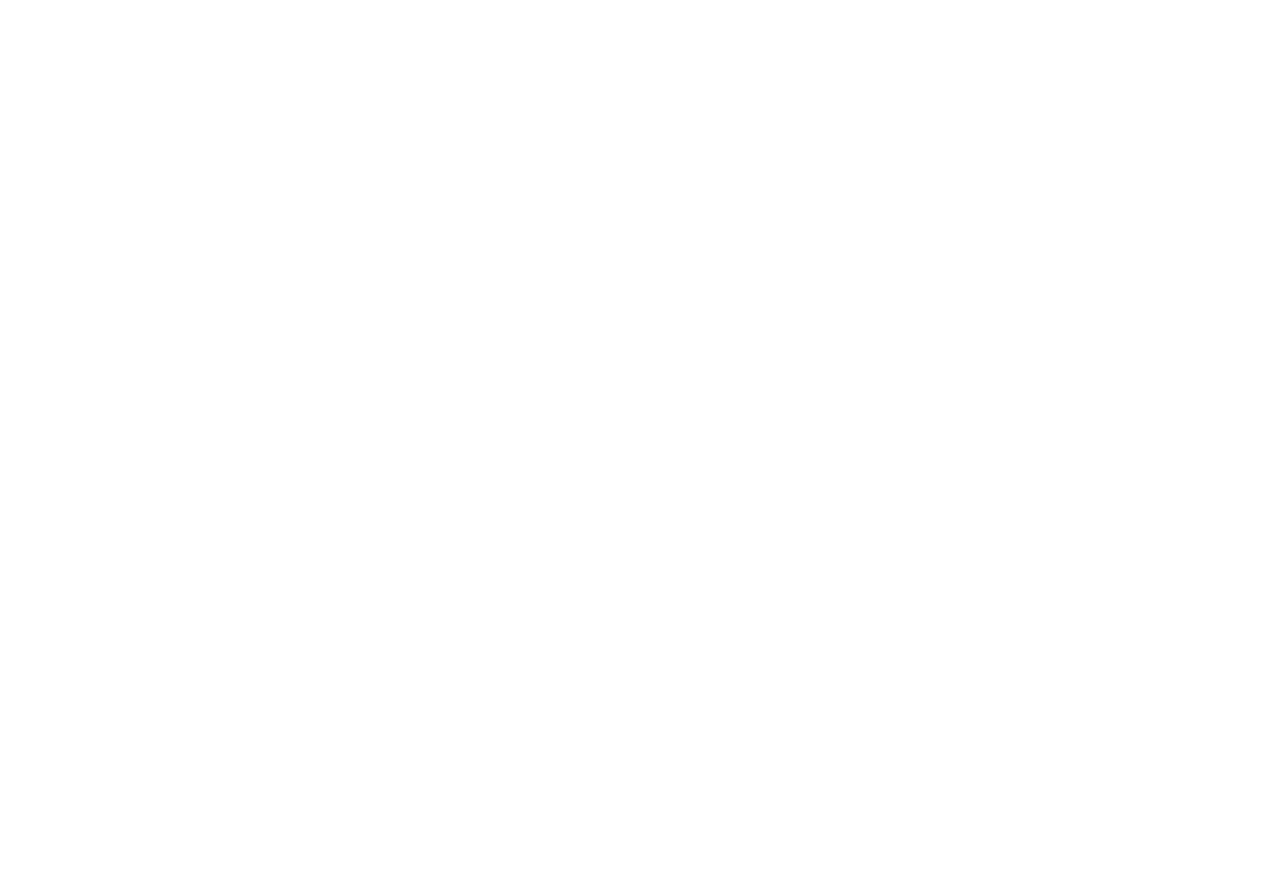
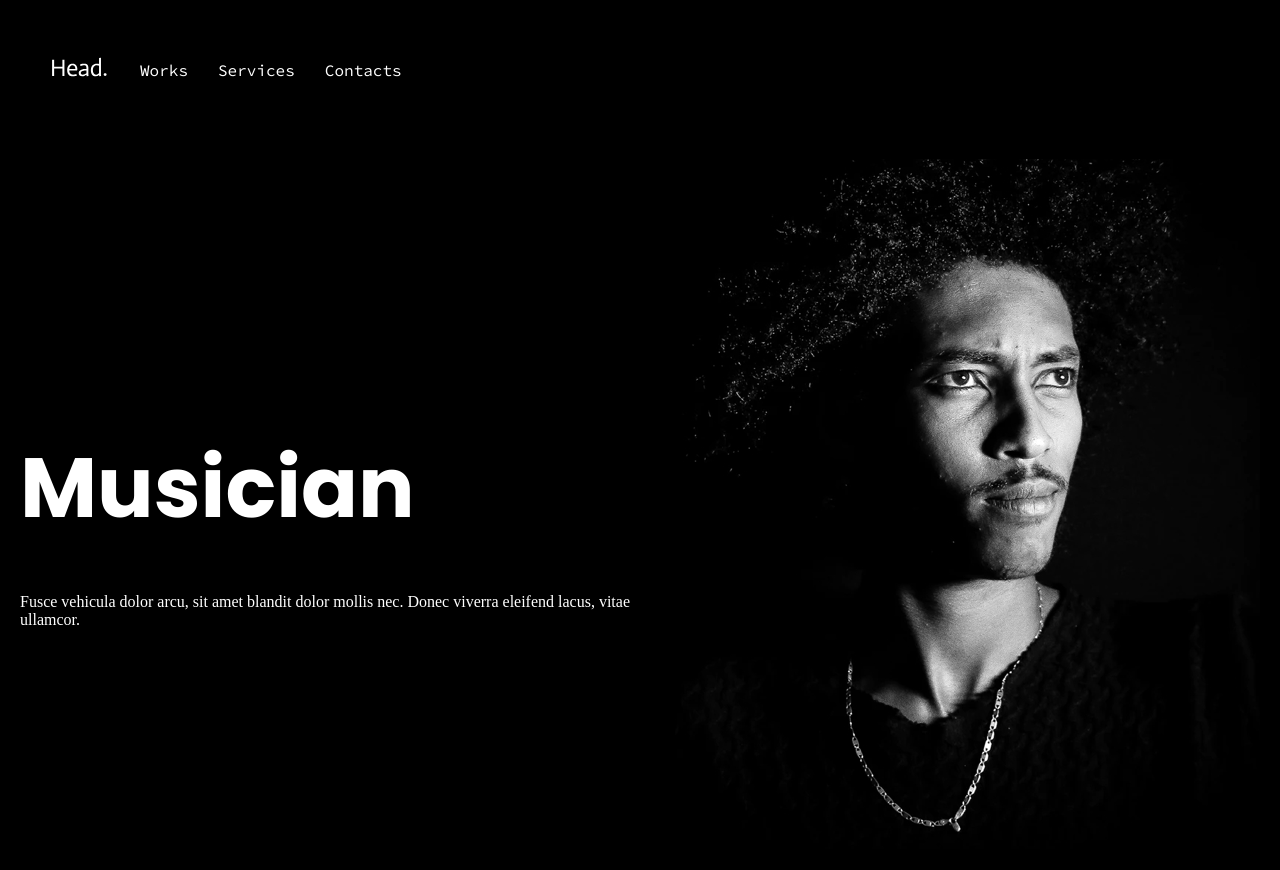
Before and after one commit to LoDeveloper/responsive-design, a plain HTML site: page index.html in a window 1280 px wide. Before the commit the page ends 800 px from the top, so only its background shows below. Drawn offline with Linux system fonts and the light colour scheme.

Commit message:
html and css structure

```diff
--- a/index.html
+++ b/index.html
@@ -3,9 +3,40 @@
 <head>
     <meta charset="UTF-8">
     <meta name="viewport" content="width=device-width, initial-scale=1.0">
+    <link rel="preconnect" href="https://fonts.googleapis.com">
+    <link rel="preconnect" href="https://fonts.gstatic.com" crossorigin>
+    <link href="https://fonts.googleapis.com/css2?family=Poppins:ital,wght@0,100;0,200;0,300;0,400;0,500;0,600;0,700;0,800;0,900;1,100;1,200;1,300;1,400;1,500;1,600;1,700;1,800;1,900&family=Source+Code+Pro:ital,wght@0,200..900;1,200..900&display=swap" rel="stylesheet">
+    <link rel="stylesheet" href="styles/reset.css" media="screen">
+    <link rel="stylesheet" type="text/css" href="styles/index.css">
     <title>Responsive Design</title>
 </head>
 <body>
+    <header>
+        <nav class="topnav">
+            <div class="logo">
+                <img src="images/Logo (1).svg" alt="logo">
+            </div>
+            <ul class="nav-links">
+                <li><a href="#works">Works</a></li>
+                <li><a href="#services">Services</a></li>
+                <li><a href="#contacts">Contacts</a></li>
+            </ul>
+        </nav>
+    </header>
 
+    <main>
+        <section class="hero-section">
+            <div>
+                <h1>Musician</h1>
+                <p>Fusce vehicula dolor arcu, sit amet blandit dolor mollis nec.
+                    Donec viverra eleifend lacus, vitae ullamcor.
+                </p>
+            </div>
+            <div>
+                <img src="images/Bitmap.jpg" alt="hero-image">
+            </div>
+        </section>
+
+    </main>
 </body>
 </html>
--- a/styles/index.css
+++ b/styles/index.css
@@ -0,0 +1,86 @@
+
+
+* {
+    box-sizing: border-box;
+    padding: 0;
+    margin: 0;
+}
+
+body {
+    background-color: #000;
+    color: #fff;
+}
+
+/*nav bar*/
+
+.topnav {
+    display: flex;
+    justify-content: flex-start;
+    align-items: center;
+    margin: 30px;
+    padding: 20px;
+    font-family: "Source Code Pro", monospace;
+}
+
+.nav-links {
+    display: flex;
+    flex-wrap: wrap;
+    list-style: none;
+    gap: 30px;
+
+        li a {
+            text-decoration: none;
+            justify-content: flex-end;
+            font-size: 16px;
+            color: #fff;
+        }
+}
+
+/*Hero section*/
+
+.hero-section {
+    display: flex;
+    justify-content: space-around;
+    align-items: center;
+    padding: 20px;
+
+        h1 {
+        font-family: "Poppins", sans-serif;
+        font-size: 84px;
+
+        }
+
+        h3 {
+        font-family: "Source Code Pro", monospace;
+        font-size: 22px;
+        line-height: 1.5;
+        }
+
+        img {
+
+        }
+}
+
+
+
+
+
+
+
+/*Fonts
+
+
+
+.source-code-pro {
+  font-family: "Source Code Pro", monospace;
+  font-optical-sizing: auto;
+  font-style: normal;
+}
+
+.poppins-regular {
+    font-family: "Poppins", sans-serif;
+    font-weight: 400;
+    font-style: normal;
+  }
+
+  */
```
Also changed, not shown: images/Bitmap.jpg (added), images/Logo (1).svg (added).
